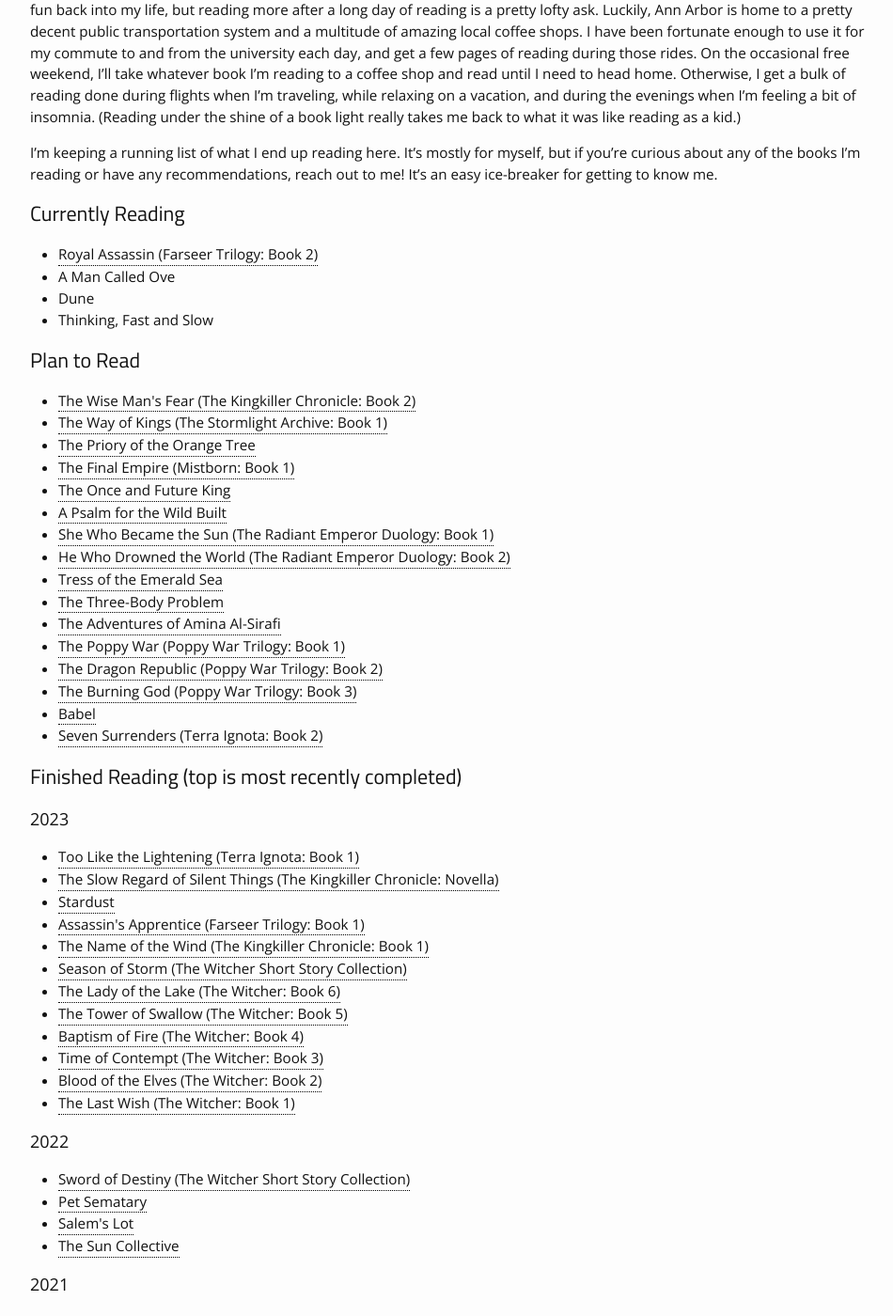
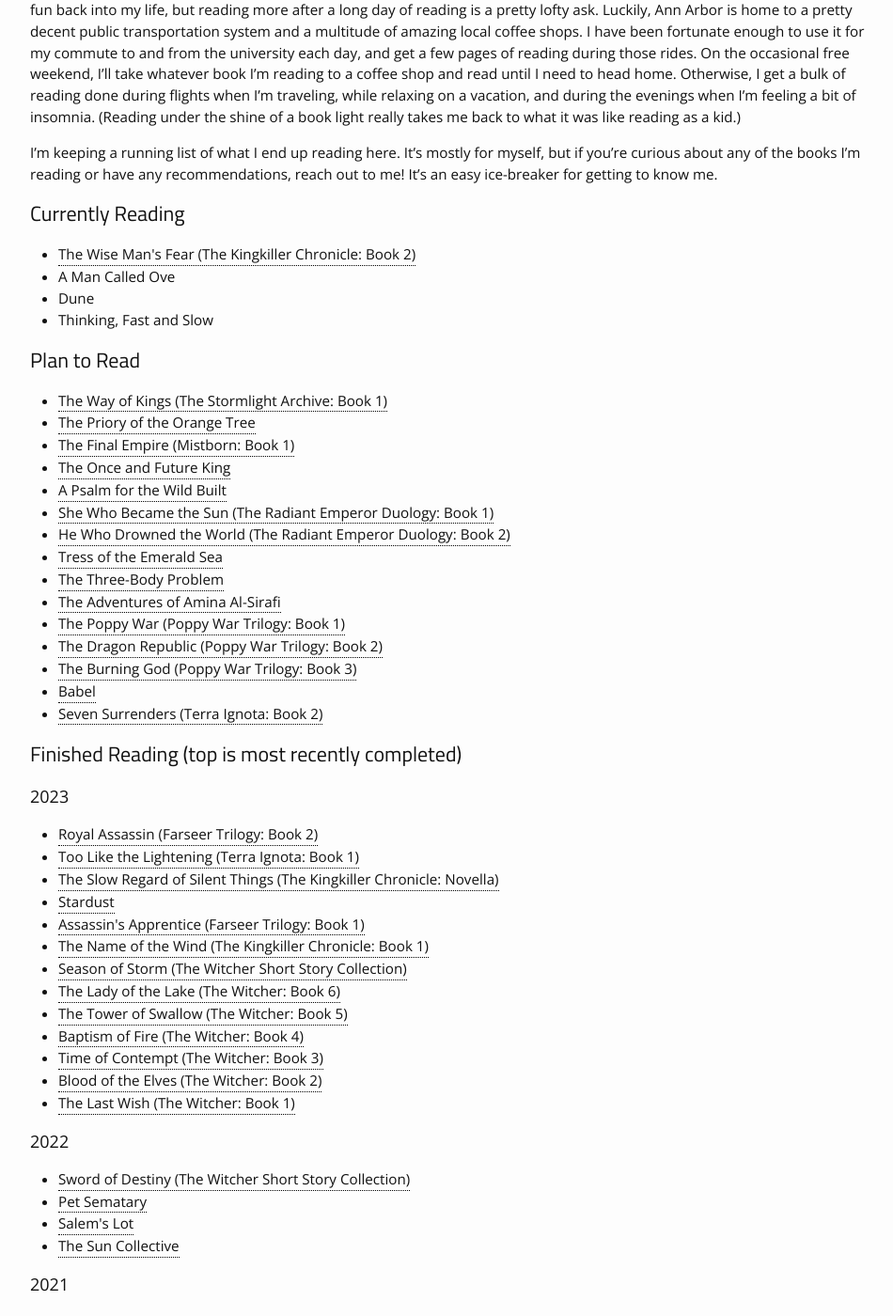
Before and after one commit to noah-curran/noah-curran.github.io, a Jekyll site: the page built from interests/reading.md, in a window 1280 px wide and 1400 px high, scrolled down 573 px. Shown: the whole window at 94% size, without its empty margins (163-1113 px from the left). Built offline with Jekyll 4.4.1, drawn with Linux system fonts in a browser that asks for light colours; some of the changed text lies outside the part shown.

Commit message:
update reading list

```diff
--- a/interests/reading.md
+++ b/interests/reading.md
@@ -51,14 +51,13 @@
 
 ## Currently Reading
 
-- {% include tooltip.html title="Royal Assassin (Farseer Trilogy: Book 2)" author="Robin Hobb" %}
+- {% include tooltip.html title="The Wise Man's Fear (The Kingkiller Chronicle: Book 2)" author="Patrick Rothfuss" %}
 - A Man Called Ove
 - Dune
 - Thinking, Fast and Slow
 
 ## Plan to Read
 
-- {% include tooltip.html title="The Wise Man's Fear (The Kingkiller Chronicle: Book 2)" author="Patrick Rothfuss" %}
 - {% include tooltip.html title="The Way of Kings (The Stormlight Archive: Book 1)" author="Brandon Sanderson" %}
 - {% include tooltip.html title="The Priory of the Orange Tree" author="Samantha Shannon" %}
 - {% include tooltip.html title="The Final Empire (Mistborn: Book 1)" author="Brandon Sanderson" %}
@@ -79,6 +78,7 @@
 
 #### 2023
 
+- {% include tooltip.html title="Royal Assassin (Farseer Trilogy: Book 2)" author="Robin Hobb" %}
 - {% include tooltip.html title="Too Like the Lightening (Terra Ignota: Book 1)" author="Ada Palmer" %}
 - {% include tooltip.html title="The Slow Regard of Silent Things (The Kingkiller Chronicle: Novella)" author="Patrick Rothfuss" %}
 - {% include tooltip.html title="Stardust" author="Neil Gaiman" %}
@@ -104,6 +104,7 @@
 - {% include tooltip.html title="The Girl on the Train" author="Paula Hawkins" %}
 - {% include tooltip.html title="Misery: A Novel" author="Stephen King" %}
 - {% include tooltip.html title="Life After Google: The Fall of Big Data and the Rise of the Blockchain Economy" author="George Gilder" %}
+- {% include tooltip.html title="Where the Crawdads Sing" author="Delia Owens" %}
 - {% include tooltip.html title="Weapons of Math Destruction: How Big Data Increases Inequality and Threatens Democracy" author="Cathy O'Neil" %}
 - {% include tooltip.html title="The Hobbit" author="J. R. R. Tolkien" %}
 - {% include tooltip.html title="Braiding Sweetgrass: Indigenous Wisdom, Scientific Knowledge and the Teachings of Plants" author="Robin Wall Kimmerer" %}
```
